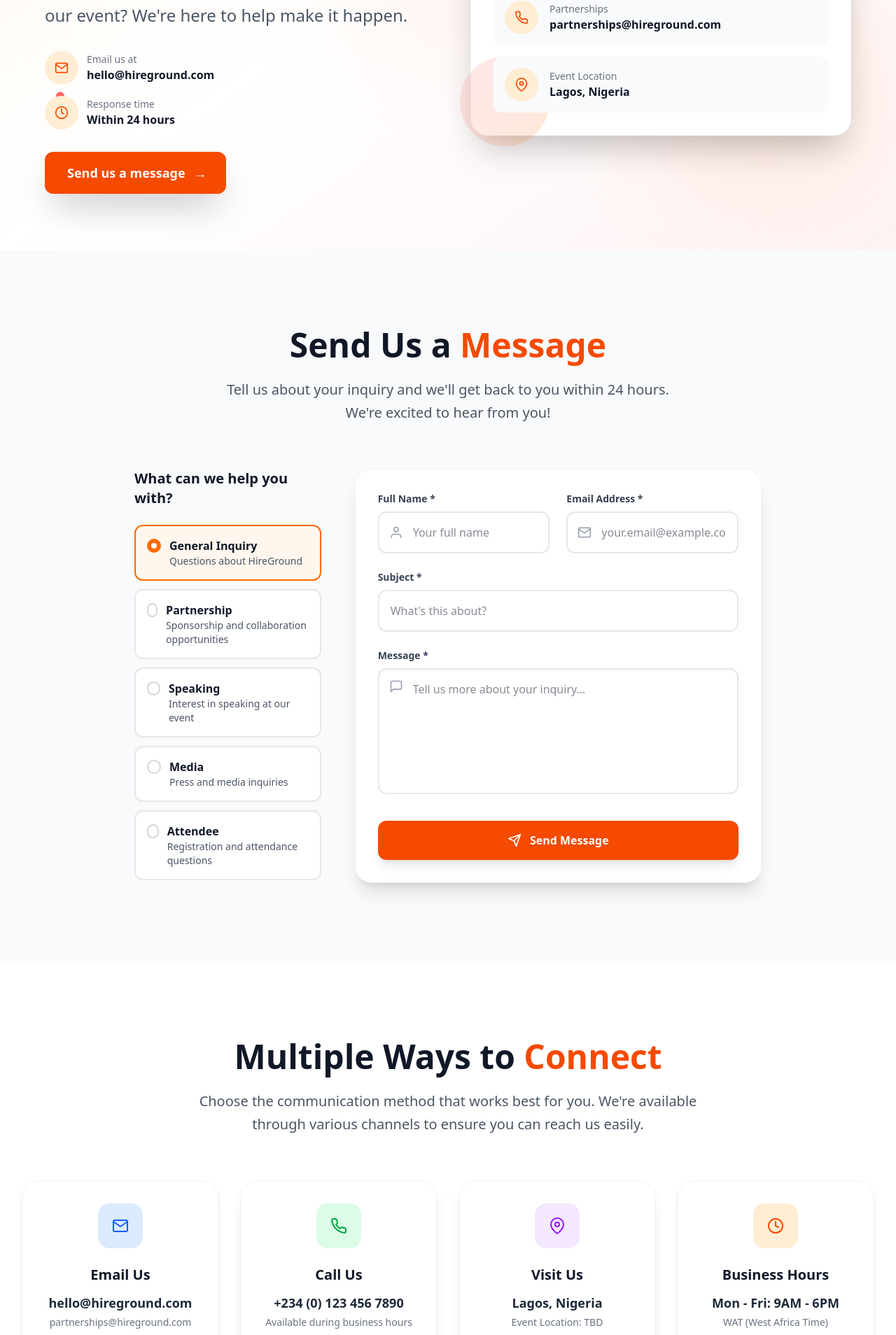
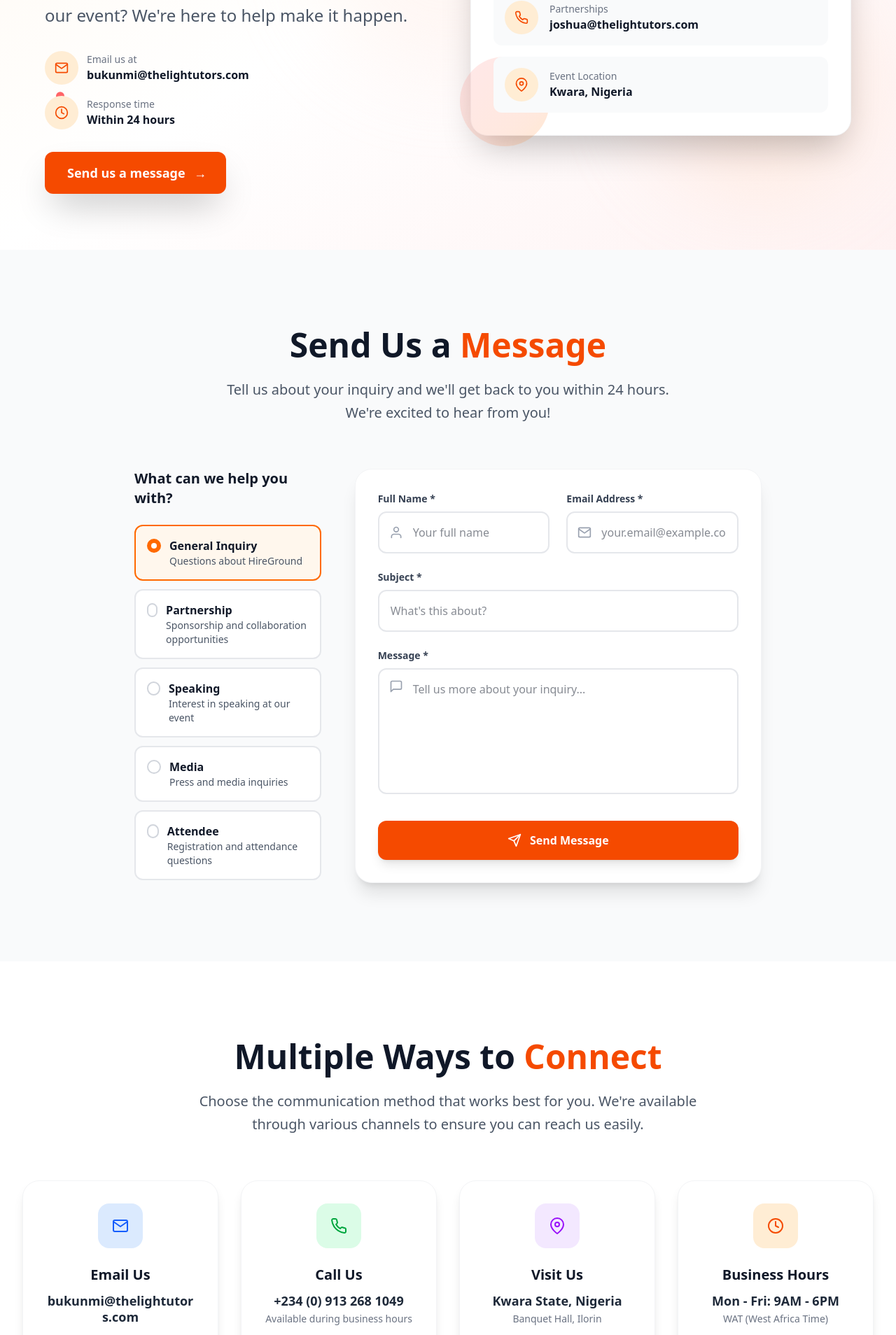
Before and after one commit to Phemmy-Dev/hireground-by-tlt, a React (Vite) app: page /contact in a window 1280 px wide. Shown: the part 532-2440 px from the top of the page at 70% size. Built offline with nearby package versions, Linux system fonts and the light colour scheme.

Commit message:
Make corrections and remove redundant code in the contact page

```diff
--- a/src/components/sections/contactpagesection/ContactHero.jsx
+++ b/src/components/sections/contactpagesection/ContactHero.jsx
@@ -70,8 +70,8 @@
                   </div>
                   <div className="min-w-0 flex-1">
                     <p className="text-xs sm:text-sm text-gray-500 font-medium">Email us at</p>
-                    <a href="mailto:hello@hireground.com" className="text-sm sm:text-base text-gray-900 font-semibold hover:text-orange-600 transition-colors duration-300 truncate block">
-                      hello@hireground.com
+                    <a href="mailto:bukunmi@thelightutors.com" className="text-sm sm:text-base text-gray-900 font-semibold hover:text-orange-600 transition-colors duration-300 truncate block">
+                      bukunmi@thelightutors.com
                     </a>
                   </div>
                 </motion.div>
@@ -144,7 +144,7 @@
                       </div>
                       <div className="min-w-0 flex-1">
                         <p className="text-xs sm:text-sm text-gray-500 font-medium">General Inquiries</p>
-                        <p className="text-sm sm:text-base text-gray-900 font-semibold truncate">hello@hireground.com</p>
+                        <p className="text-sm sm:text-base text-gray-900 font-semibold truncate">bukunmi@thelightutors.com</p>
                       </div>
                     </motion.div>
 
@@ -157,7 +157,7 @@
                       </div>
                       <div className="min-w-0 flex-1">
                         <p className="text-xs sm:text-sm text-gray-500 font-medium">Partnerships</p>
-                        <p className="text-sm sm:text-base text-gray-900 font-semibold truncate">partnerships@hireground.com</p>
+                        <p className="text-sm sm:text-base text-gray-900 font-semibold truncate">joshua@thelightutors.com</p>
                       </div>
                     </motion.div>
 
@@ -170,7 +170,7 @@
                       </div>
                       <div className="min-w-0 flex-1">
                         <p className="text-xs sm:text-sm text-gray-500 font-medium">Event Location</p>
-                        <p className="text-sm sm:text-base text-gray-900 font-semibold">Lagos, Nigeria</p>
+                        <p className="text-sm sm:text-base text-gray-900 font-semibold">Kwara, Nigeria</p>
                       </div>
                     </motion.div>
                   </div>
--- a/src/components/sections/contactpagesection/ContactInfo.jsx
+++ b/src/components/sections/contactpagesection/ContactInfo.jsx
@@ -7,27 +7,26 @@
     {
       icon: <FiMail className="w-6 h-6" />,
       title: "Email Us",
-      primary: "hello@hireground.com",
-      secondary: "partnerships@hireground.com",
+      primary: "bukunmi@thelightutors.com",
       description: "For general inquiries and partnerships",
-      action: "mailto:hello@hireground.com",
+      action: "mailto:bukunmi@thelightutors.com",
       color: "bg-blue-100 text-blue-600"
     },
     {
       icon: <FiPhone className="w-6 h-6" />,
       title: "Call Us",
-      primary: "+234 (0) 123 456 7890",
+      primary: "+234 (0) 913 268 1049",
       secondary: "Available during business hours",
       description: "Speak directly with our team",
-      action: "tel:+2341234567890",
+      action: "tel:+2349132681049",
       color: "bg-green-100 text-green-600"
     },
     {
       icon: <FiMapPin className="w-6 h-6" />,
       title: "Visit Us",
-      primary: "Lagos, Nigeria",
-      secondary: "Event Location: TBD",
-      description: "Main office and event venue",
+      primary: "Kwara State, Nigeria",
+      secondary: "Banquet Hall, Ilorin",
+      description: "Event venue",
       action: "#",
       color: "bg-purple-100 text-purple-600"
     },
@@ -97,7 +96,7 @@
                 {method.title}
               </h3>
 
-              <p className="text-lg font-semibold text-gray-800 mb-1">
+              <p className="text-base sm:text-lg font-semibold text-gray-800 mb-1 break-words overflow-wrap-anywhere leading-tight">
                 {method.primary}
               </p>
 
```
